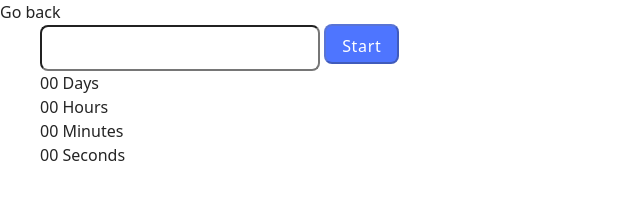
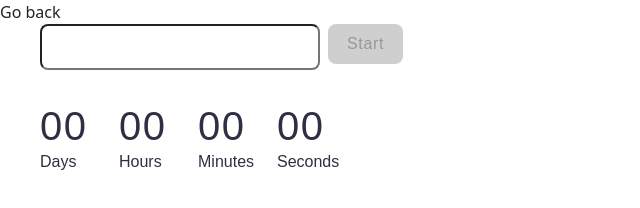
Before and after one commit to OlenaIvaschenko/goit-js-hw-10, a website built with Vite: page src/1-timer.html in a window 1280 px wide. Shown: the whole page, without its empty margins (0-640 px from the left). Built offline with nearby package versions, Linux system fonts and the light colour scheme.

Commit message:
task-1-part

```diff
--- a/src/1-timer.html
+++ b/src/1-timer.html
@@ -13,8 +13,10 @@
       <!-- Інпут -->
 
       <div class="container">
-        <input type="text" id="datetime-picker" />
-        <button id="start-button" type="button" data-start>Start</button>
+        <div class="upper-wrapper">
+          <input type="text" id="datetime-picker" />
+          <button id="start-button" type="button" data-start>Start</button>
+        </div>
 
         <div class="timer">
           <div class="field">
--- a/src/css/1-timer.css
+++ b/src/css/1-timer.css
@@ -1,11 +1,49 @@
+.upper-wrapper {
+  display: flex;
+  gap: 8px;
+  margin-bottom: 32px;
+}
+.timer {
+  display: flex;
+  flex-wrap: wrap;
+  gap: 24px;
+}
+
+.field {
+  display: flex;
+  flex-direction: column;
+  width: 55px;
+  height: 72px;
+}
+.value {
+  font-family: 'Montserrat', sans-serif;
+  font-weight: 400;
+  font-size: 40px;
+  line-height: 120%;
+  letter-spacing: 0.04em;
+  color: #2e2f42;
+}
+.label {
+  font-family: 'Montserrat', sans-serif;
+  font-weight: 400;
+  font-size: 16px;
+  line-height: 150%;
+  color: #2e2f42;
+}
 input {
   border-radius: 8px;
   width: 272px;
   height: 40px;
   background: #fff;
+  font-family: var(--font-family);
+  font-weight: 400;
+  font-size: 16px;
+  line-height: 150%;
+  letter-spacing: 0.04em;
+  color: #2e2f42;
 }
 button {
-  font-family: var(--font-family);
+  font-family: 'Montserrat', sans-serif;
   font-weight: 500;
   font-size: 16px;
   line-height: 150%;
@@ -15,5 +53,15 @@ button {
   padding: 8px 16px;
   width: 75px;
   height: 40px;
+  background-color: #cfcfcf;
+
+  color: #989898;
+  border: none;
+}
+#start-button:hover {
+  background-color: #6c8cff;
+  color: #fff;
+}
+#start-button:normal {
   background-color: #4e75ff;
 }
--- a/src/js/1-timer.js
+++ b/src/js/1-timer.js
@@ -58,3 +58,26 @@ const options = {
     console.log(selectedDates[0]);
   },
 };
+
+function convertMs(ms) {
+  // Number of milliseconds per unit of time
+  const second = 1000;
+  const minute = second * 60;
+  const hour = minute * 60;
+  const day = hour * 24;
+
+  // Remaining days
+  const days = Math.floor(ms / day);
+  // Remaining hours
+  const hours = Math.floor((ms % day) / hour);
+  // Remaining minutes
+  const minutes = Math.floor(((ms % day) % hour) / minute);
+  // Remaining seconds
+  const seconds = Math.floor((((ms % day) % hour) % minute) / second);
+
+  return { days, hours, minutes, seconds };
+}
+
+console.log(convertMs(2000)); // {days: 0, hours: 0, minutes: 0, seconds: 2}
+console.log(convertMs(140000)); // {days: 0, hours: 0, minutes: 2, seconds: 20}
+console.log(convertMs(24140000)); // {days: 0, hours: 6 minutes: 42, seconds: 20}
```
